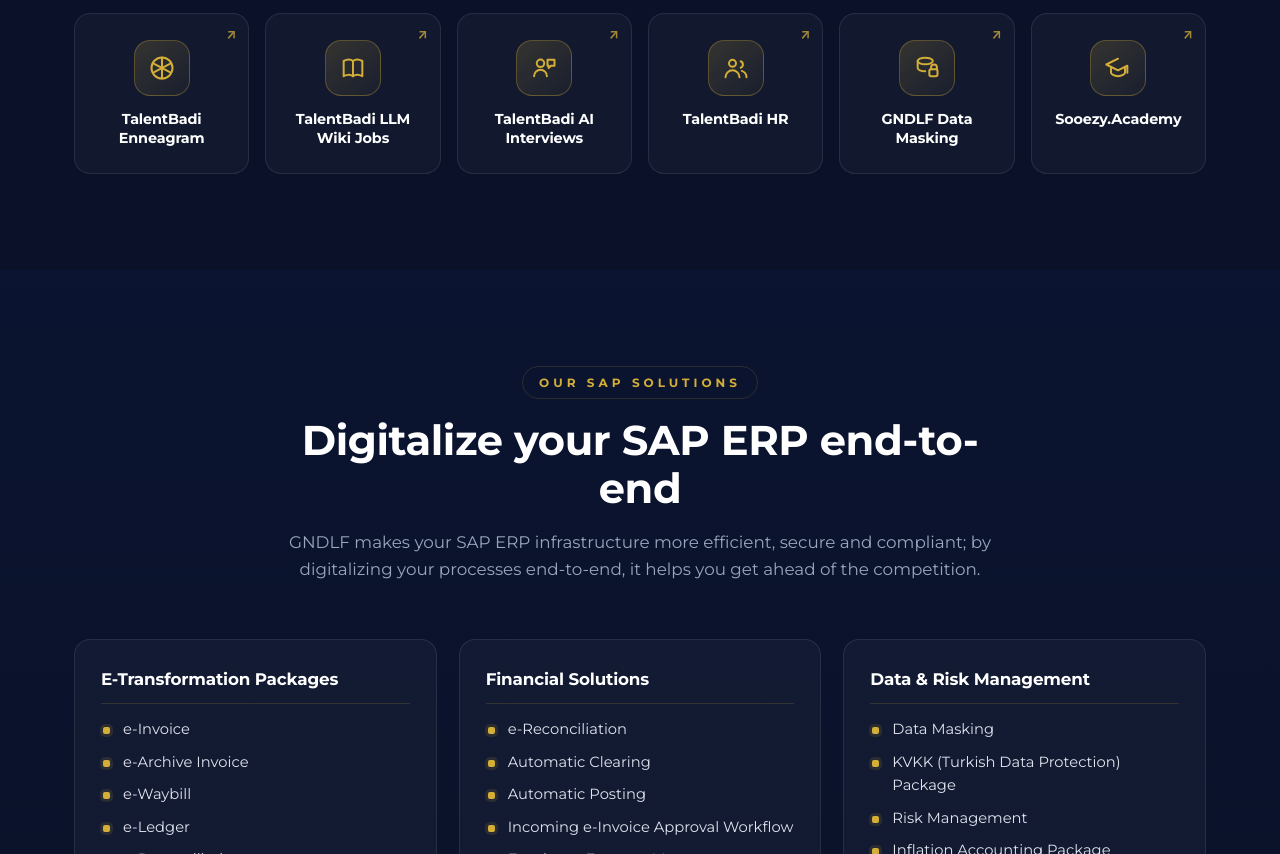
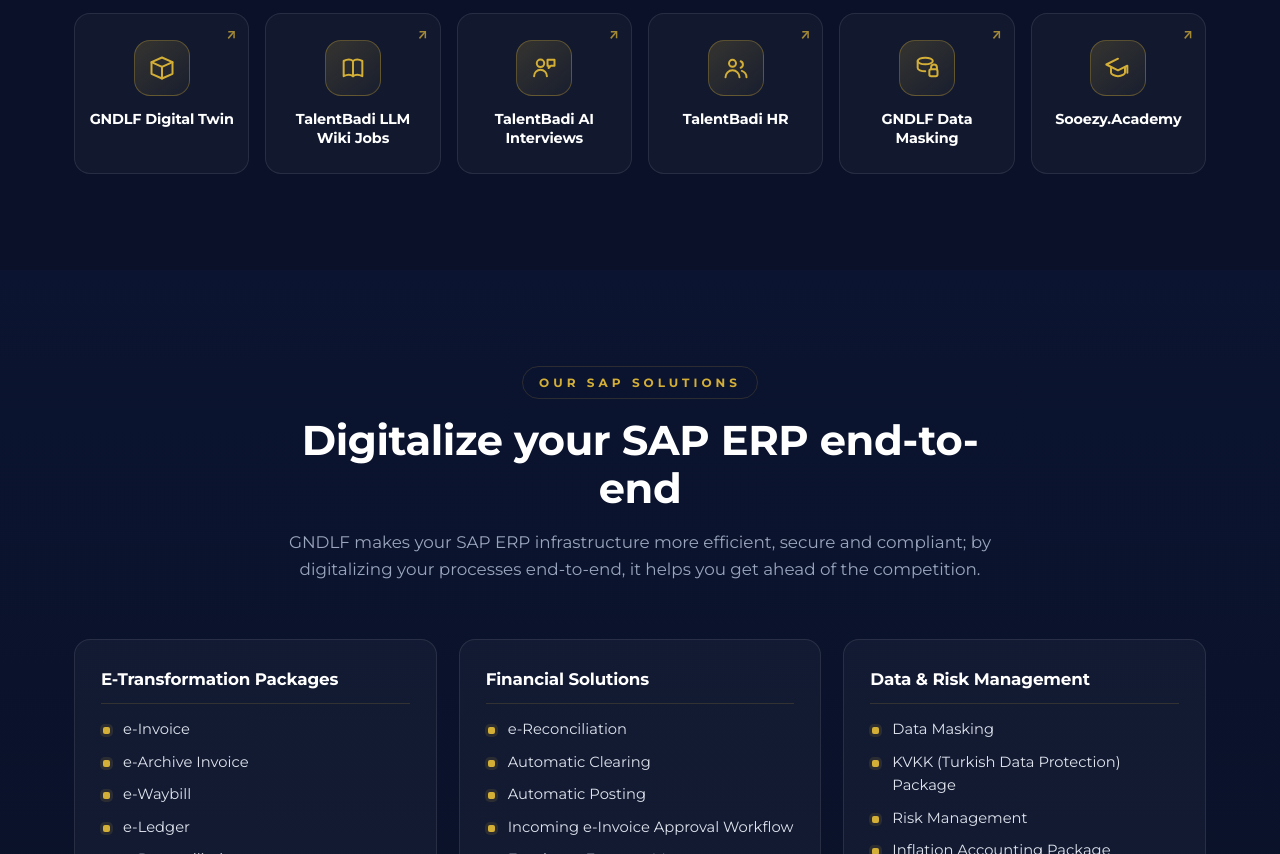
Before and after one commit to GTworx/GNDLF.Technology, a plain HTML site: page index.html in a window 1280 px wide. Shown: the part 1575-2429 px from the top of the page. Drawn offline with Linux system fonts and the light colour scheme.

Commit message:
TalentBadi Enneagram kartı GNDLF Digital Twin ile değiştirildi
Kart artık https://digitaltwin.gndlf.io/ adresine bağlanıyor; ikon ve metin
yeni ürüne göre güncellendi.

Co-Authored-By: Claude Sonnet 5 <noreply@anthropic.com>

```diff
--- a/index.html
+++ b/index.html
@@ -320,7 +320,7 @@
           <div class="product reveal"><span class="product__icon"><svg viewBox="0 0 24 24" fill="none" stroke="currentColor" stroke-width="1.7" stroke-linecap="round" stroke-linejoin="round"><rect x="5" y="4" width="14" height="17" rx="2"/><rect x="9" y="2.5" width="6" height="3" rx="1"/><path d="M8.5 12.5l2.2 2.2 4-4.2"/></svg></span><h3>GNDLF AI Test Automation</h3></div>
           <a class="product product--link reveal" href="pmo-cockpit.html" target="_blank" rel="noopener" title="GNDLF PMO Cockpit — yeni sekmede aç"><span class="product__icon"><svg viewBox="0 0 24 24" fill="none" stroke="currentColor" stroke-width="1.7" stroke-linecap="round" stroke-linejoin="round"><rect x="3" y="4" width="18" height="16" rx="2"/><path d="M3 9h18M9 9v11"/></svg></span><h3>GNDLF PMO Cockpit</h3></a>
           <a class="product product--link reveal" href="https://meetbadi.com/" target="_blank" rel="noopener" title="MeetBadi — yeni sekmede aç"><span class="product__icon"><svg viewBox="0 0 24 24" fill="none" stroke="currentColor" stroke-width="1.7" stroke-linecap="round" stroke-linejoin="round"><rect x="9" y="3" width="6" height="11" rx="3"/><path d="M6 11a6 6 0 0 0 12 0"/><path d="M12 17v4M9 21h6"/></svg></span><h3>MeetBadi AI Note Taker</h3></a>
-          <a class="product product--link reveal" href="https://talentbadi.com/" target="_blank" rel="noopener" title="TalentBadi — yeni sekmede aç"><span class="product__icon"><svg viewBox="0 0 24 24" fill="none" stroke="currentColor" stroke-width="1.7" stroke-linecap="round" stroke-linejoin="round"><circle cx="12" cy="12" r="9"/><path d="M12 3v18M4.5 8l15 8M19.5 8l-15 8"/></svg></span><h3>TalentBadi Enneagram</h3></a>
+          <a class="product product--link reveal" href="https://digitaltwin.gndlf.io/" target="_blank" rel="noopener" title="GNDLF Digital Twin — yeni sekmede aç"><span class="product__icon"><svg viewBox="0 0 24 24" fill="none" stroke="currentColor" stroke-width="1.7" stroke-linecap="round" stroke-linejoin="round"><path d="M3 7l9-4 9 4-9 4-9-4z"/><path d="M3 7v10l9 4 9-4V7"/><path d="M12 11v10"/></svg></span><h3>GNDLF Digital Twin</h3></a>
           <a class="product product--link reveal" href="https://talentbadi.com/" target="_blank" rel="noopener" title="TalentBadi — yeni sekmede aç"><span class="product__icon"><svg viewBox="0 0 24 24" fill="none" stroke="currentColor" stroke-width="1.7" stroke-linecap="round" stroke-linejoin="round"><path d="M12 6c-2-1.5-5-1.5-8 0v13c3-1.5 6-1.5 8 0 2-1.5 5-1.5 8 0V6c-3-1.5-6-1.5-8 0z"/><path d="M12 6v13"/></svg></span><h3>TalentBadi LLM Wiki Jobs</h3></a>
           <a class="product product--link reveal" href="https://talentbadi.com/" target="_blank" rel="noopener" title="TalentBadi — yeni sekmede aç"><span class="product__icon"><svg viewBox="0 0 24 24" fill="none" stroke="currentColor" stroke-width="1.7" stroke-linecap="round" stroke-linejoin="round"><circle cx="9" cy="8" r="3.2"/><path d="M3.5 19a5.5 5.5 0 0 1 11 0"/><path d="M15 5h6v5h-3l-2 2v-2h-1z"/></svg></span><h3>TalentBadi AI Interviews</h3></a>
           <a class="product product--link reveal" href="https://talentbadi.com/" target="_blank" rel="noopener" title="TalentBadi — yeni sekmede aç"><span class="product__icon"><svg viewBox="0 0 24 24" fill="none" stroke="currentColor" stroke-width="1.7" stroke-linecap="round" stroke-linejoin="round"><circle cx="9" cy="8" r="3"/><path d="M3 20a6 6 0 0 1 12 0"/><path d="M16 6.2a3 3 0 0 1 0 5.6"/><path d="M17 14.5a6 6 0 0 1 4 5.5"/></svg></span><h3>TalentBadi HR</h3></a>
```
